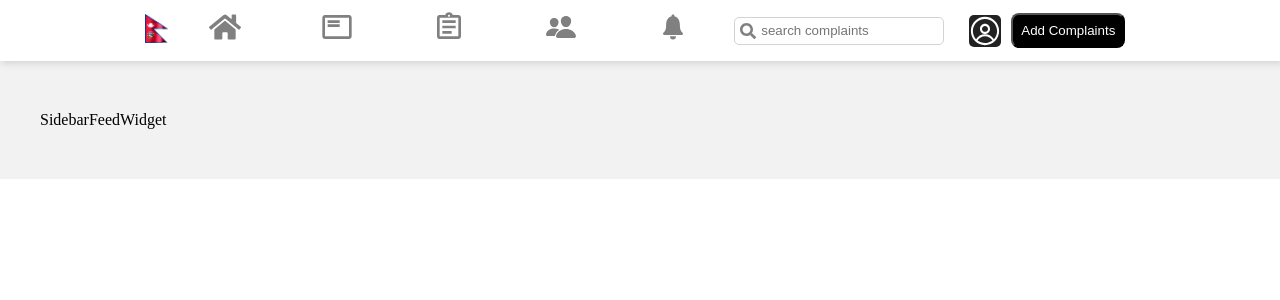
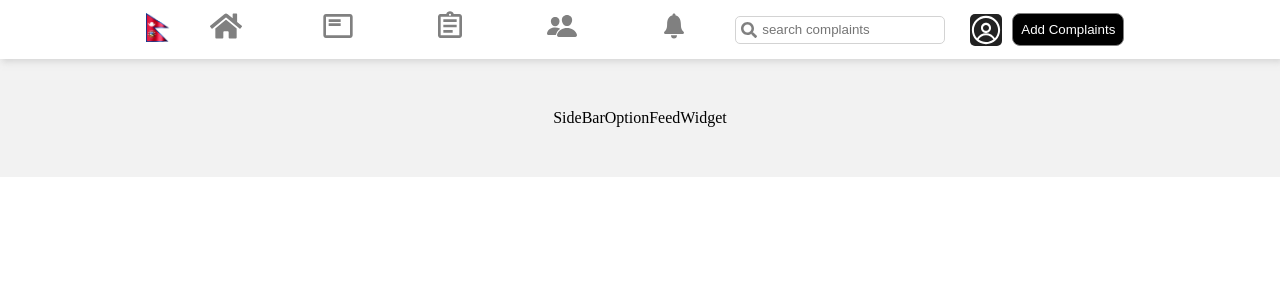
Before and after one commit to Dipesh166/E-governance-Project, a React (Vite) app in the folder complain-forum/: page / in a window 1280 px wide. Shown: the top 300 px of the page. Built offline with nearby package versions, Linux system fonts and the light colour scheme.

Commit message:
updating the side bar of complain forum

```diff
--- a/complain-forum/src/components/CSS/quora.css
+++ b/complain-forum/src/components/CSS/quora.css
@@ -12,12 +12,11 @@
     background-color: rgba(0, 0, 0, 0.05);
     min-width: fit-content;
     width: 100%;
-  }
+}
 
-  .quora__content {
+.quora__content {
     display: flex;
     flex-direction: row;
     padding: 0px 10px;
-    width: 100%;
-    max-width: 1200px;
+
   }
--- a/complain-forum/src/components/CSS/quoraHeader.css
+++ b/complain-forum/src/components/CSS/quoraHeader.css
@@ -246,6 +246,7 @@ button{
   color: white;
   background-color: black;
   border-radius: 8px;
+  border: 1px solid gray;
 
 }
 
--- a/complain-forum/src/components/sidebar.jsx
+++ b/complain-forum/src/components/sidebar.jsx
@@ -1,10 +1,13 @@
 
 import "./CSS/sidebar.css"
+import SideBarOption from "./sideBarOption"
 
 
 const Sidebar = () => {
   return (
-    <div>Sidebar</div>
+    <div className="sidebar">
+      <SideBarOption/>
+      </div>
   )
 }
 
```
